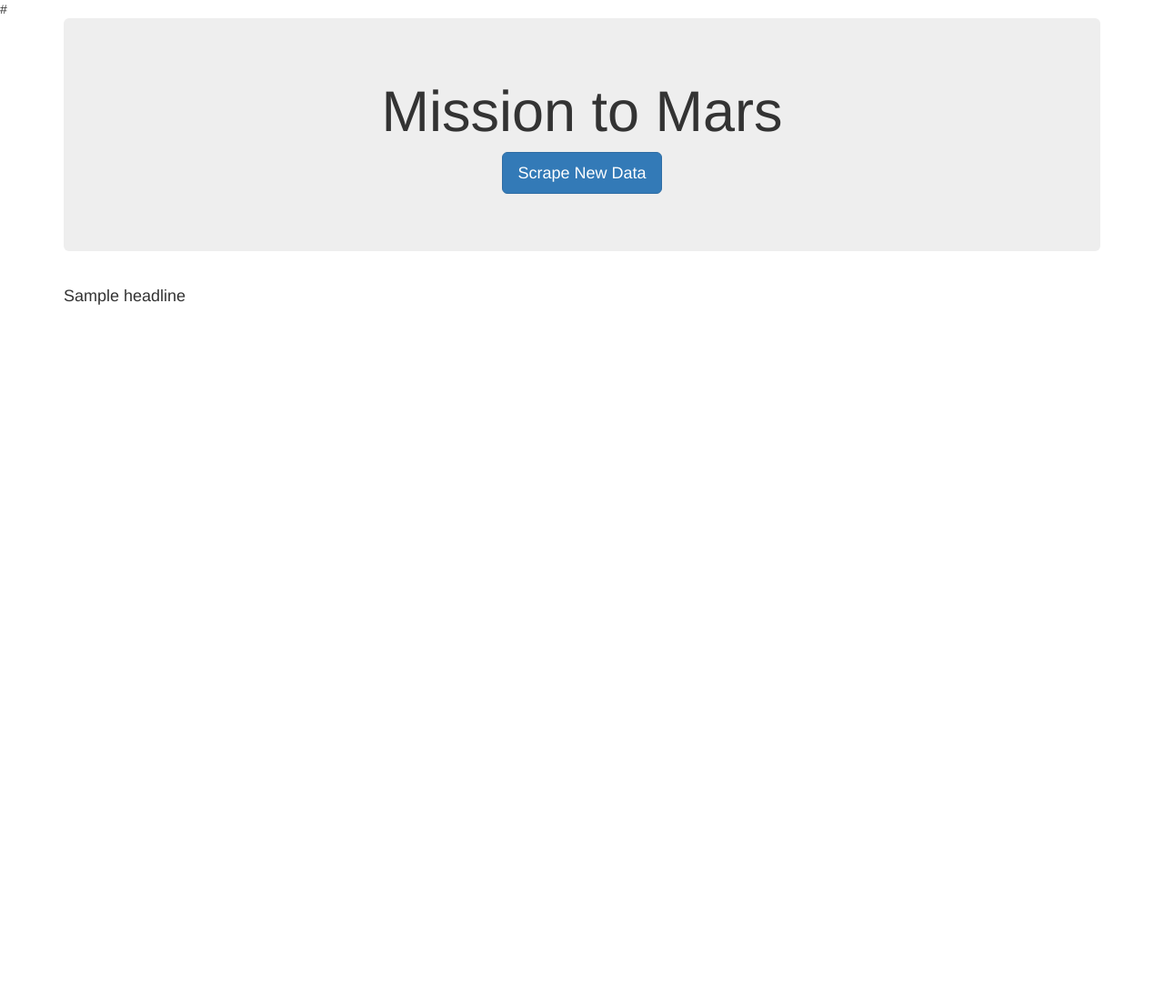
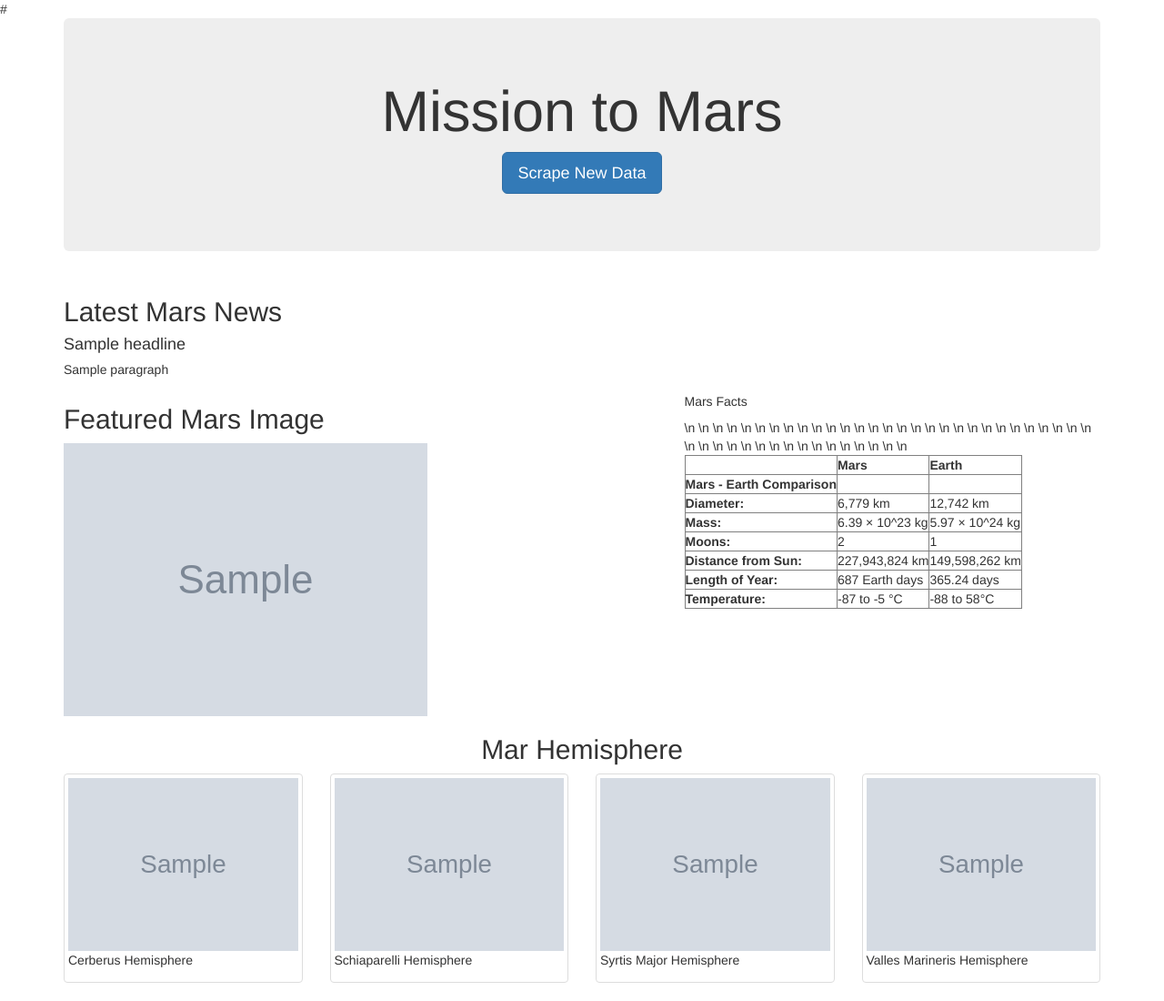
Before and after one commit to adriana-icasiano/web-scraping-challenge, a Flask app: page / in a window 1280 px wide. Shown: the whole page at 91% size. Before the commit the page ends 335 px from the top, so only its background shows below. Run offline with Flask 2, Linux system fonts and the light colour scheme; grey boxes marked "Sample" are stand-in pictures; a database or web service that is not in the repository returns one stand-in record (values such as "Sample title"); some libraries are stand-ins or nearby versions.

Commit message:
All work except for facts table

```diff
--- a/app.py
+++ b/app.py
@@ -19,7 +19,21 @@ mars_db_collection = mongo.db.scraped_information
 def index():
     scraped_data_from_db = mars_db_collection.find_one()
     scraped_headline = scraped_data_from_db['news']['headline'][0]
-    return render_template("index.html", scraped_info=scraped_data_from_db,scraped_headline = scraped_headline)
+    scraped_paragraph = scraped_data_from_db['news']['paragraph'][0]
+    scraped_featured_image = scraped_data_from_db['featured_image']
+    scraped_html_table = scraped_data_from_db['html_table']
+    scraped_hemisphere_cerberus = scraped_data_from_db['hemisphere'][0]['image_url']
+    scraped_hemisphere_schiaparelli = scraped_data_from_db['hemisphere'][1]['image_url']
+    scraped_hemisphere_syrtis = scraped_data_from_db['hemisphere'][2]['image_url']
+    scraped_hemisphere_valles = scraped_data_from_db['hemisphere'][3]['image_url']
+    return render_template("index.html", scraped_info=scraped_data_from_db,
+    scraped_headline = scraped_headline, scraped_paragraph = scraped_paragraph,
+    scraped_featured_image = scraped_featured_image,
+    scraped_html_table = scraped_html_table,
+    scraped_hemisphere_cerberus = scraped_hemisphere_cerberus,
+    scraped_hemisphere_schiaparelli = scraped_hemisphere_schiaparelli,
+    scraped_hemisphere_syrtis = scraped_hemisphere_syrtis,
+    scraped_hemisphere_valles = scraped_hemisphere_valles )
 
 
 @app.route("/scrape")
--- a/scrape_mars.py
+++ b/scrape_mars.py
@@ -59,6 +59,8 @@ def scrape():
     new_header = df.iloc[0]
     df = df[1:]
     df.columns = new_header
+    df.set_index('Mars - Earth Comparison', inplace = True)
+
 
     # Convert dataframe to html table, and store as variable
     html_table = df.to_html()
--- a/templates/index.html
+++ b/templates/index.html
@@ -9,6 +9,7 @@
   <link rel="stylesheet" href="https://maxcdn.bootstrapcdn.com/bootstrap/3.3.7/css/bootstrap.min.css">
 </head>
 #
+
 <body>
   <div class="container">
 
@@ -18,14 +19,66 @@
     </div>
 
     <!-- Latest Mars News -->
-    <div class="row" >
+    <div class="row">
       <div class="col-md-12">
-        <!-- <h4 class="heading">{{scraped_info.news.headline[0]}} {{scraped_info.news.paragraph[0]}}</h4>
-         -->
-         <h4>{{scraped_headline}}</h4>
+        <h2>Latest Mars News</h2>
+        <h4>{{scraped_headline}}</h4>
+        <h5>{{scraped_paragraph}}</h5>
+
       </div>
     </div>
 
+    <div class="row">
+      <div class="col-md-7">
+        <h2>Featured Mars Image</h2>
+        <img src="{{scraped_featured_image}}" \ class="img-fluid" alt="Responsive image">
+      </div>
+      <div class="col-md-5">
+        <h5>Mars Facts</h5>
+        <!-- {{scraped_html_table}} -->
+        <table border="1" class="dataframe">\n <thead>\n <tr style="text-align: right;">\n <th></th>\n <th>Mars</th>\n
+              <th>Earth</th>\n
+            </tr>\n <tr>\n <th>Mars - Earth Comparison</th>\n <th></th>\n <th></th>\n </tr>\n
+          </thead>\n <tbody>\n <tr>\n <th>Diameter:</th>\n <td>6,779 km</td>\n <td>12,742 km</td>\n </tr>\n <tr>\n <th>
+                Mass:</th>\n <td>6.39 × 10^23 kg</td>\n <td>5.97 × 10^24 kg</td>\n </tr>\n <tr>\n <th>Moons:</th>\n <td>
+                2</td>\n <td>1</td>\n </tr>\n <tr>\n <th>Distance from Sun:</th>\n <td>227,943,824 km</td>\n <td>
+                149,598,262 km</td>\n </tr>\n <tr>\n <th>Length of Year:</th>\n <td>687 Earth days</td>\n <td>365.24
+                days</td>\n </tr>\n <tr>\n <th>Temperature:</th>\n <td>-87 to -5 °C</td>\n <td>-88 to 58°C</td>\n </tr>
+            \n </tbody>\n</table>
+      </div>
+
+    </div>
+
+    <div class="text-center">
+      <h2>Mar Hemisphere</h2>
+    </div>
+
+    <div class="row">
+      <div class="col-md-3">
+        <div class="thumbnail">
+          <img src="{{scraped_hemisphere_cerberus}}" alt="Responsive image">
+          <p>Cerberus Hemisphere</p>
+        </div>
+      </div>
+      <div class="col-md-3">
+        <div class="thumbnail">
+          <img src="{{scraped_hemisphere_schiaparelli}}" alt="Responsive image">
+          <p>Schiaparelli Hemisphere</p>
+        </div>
+      </div>
+      <div class="col-md-3">
+        <div class="thumbnail">
+          <img src="{{scraped_hemisphere_syrtis}}" alt="Responsive image">
+          <p>Syrtis Major Hemisphere</p>
+        </div>
+      </div>
+      <div class="col-md-3">
+        <div class="thumbnail">
+          <img src="{{scraped_hemisphere_valles}}" alt="Responsive image">
+          <p>Valles Marineris Hemisphere</p>
+        </div>
+      </div>
+    </div>
   </div>
 </body>
 
```
Also changed, not shown: 4 other files.
